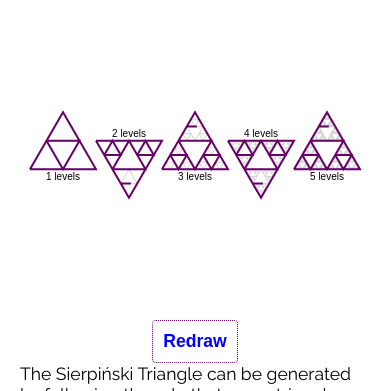
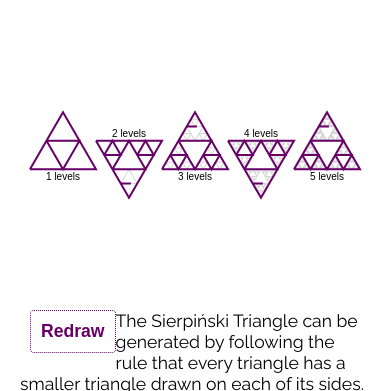
Before and after one commit to aberke/fractals, a plain HTML site: page index.html in a window 390 px wide. Shown: the part 450-841 px from the top of the page. Drawn offline with Linux system fonts and the light colour scheme.

Commit message:
css fixups

```diff
--- a/css/fractals.css
+++ b/css/fractals.css
@@ -85,11 +85,13 @@ a.code-link {
 }
 .level-text-p {
 	text-align: center;
+	margin-bottom: 12px;
 }
 
 
 footer{
 	padding: 50px;
+	font-size: 12px;
 	text-align: center;
 	border-top: 5px double #670067;
 	max-width: 70%;
@@ -99,17 +101,3 @@ footer{
 footer p {
 	text-align: center;
 }
-
-/* Handle mobile */
-@media (max-width: 600px) {
-
-	section.fractal-section {
-		text-align: center;
-	}
-
-	.redraw-btn {
-		float: none;
-		margin: 10px 0 0 0;
-		color: blue;
-	}
-}
```
